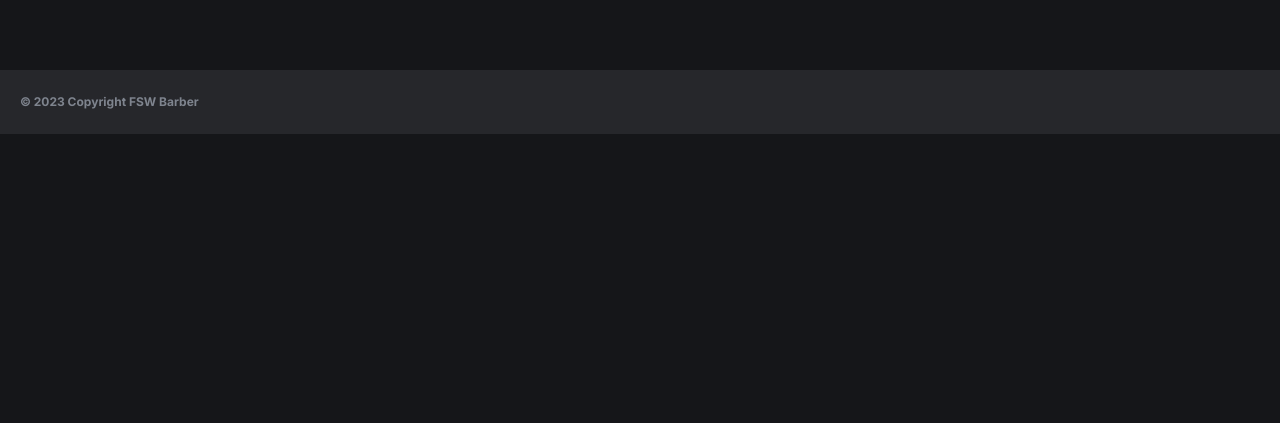
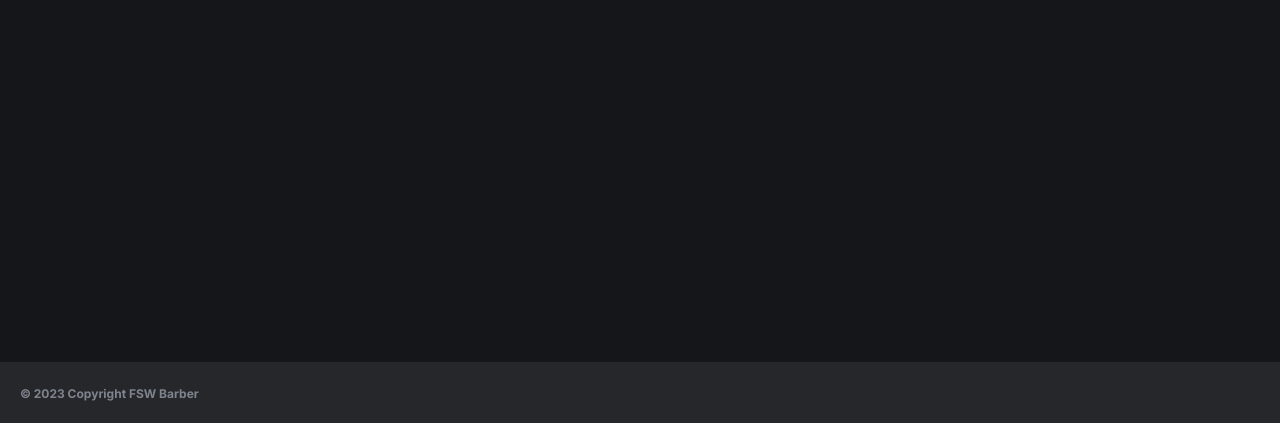
Before and after one commit to Fernandasacosta/barber-shop, a Next.js app: page / in a window 1280 px wide. Shown: the part 374-797 px from the top of the page. Built offline with nearby package versions, Linux system fonts and the light colour scheme; no server answers; the database is empty.

Commit message:
style: ensure footer is always on the bottom

```diff
--- a/app/globals.css
+++ b/app/globals.css
@@ -41,6 +41,6 @@
     @apply border-border;
   }
   body {
-    @apply bg-background text-foreground antialiased;
+    @apply bg-background text-foreground antialiased h-screen flex flex-col;
   }
 }
--- a/app/layout.tsx
+++ b/app/layout.tsx
@@ -21,7 +21,9 @@
     <html lang="en">
       <body className={`${inter.className} dark`}>
         <AuthProvider>
-          {children}
+          <div className="flex-1">
+            {children}
+          </div>
           <Toaster/>
           <Footer/>
         </AuthProvider>
```
